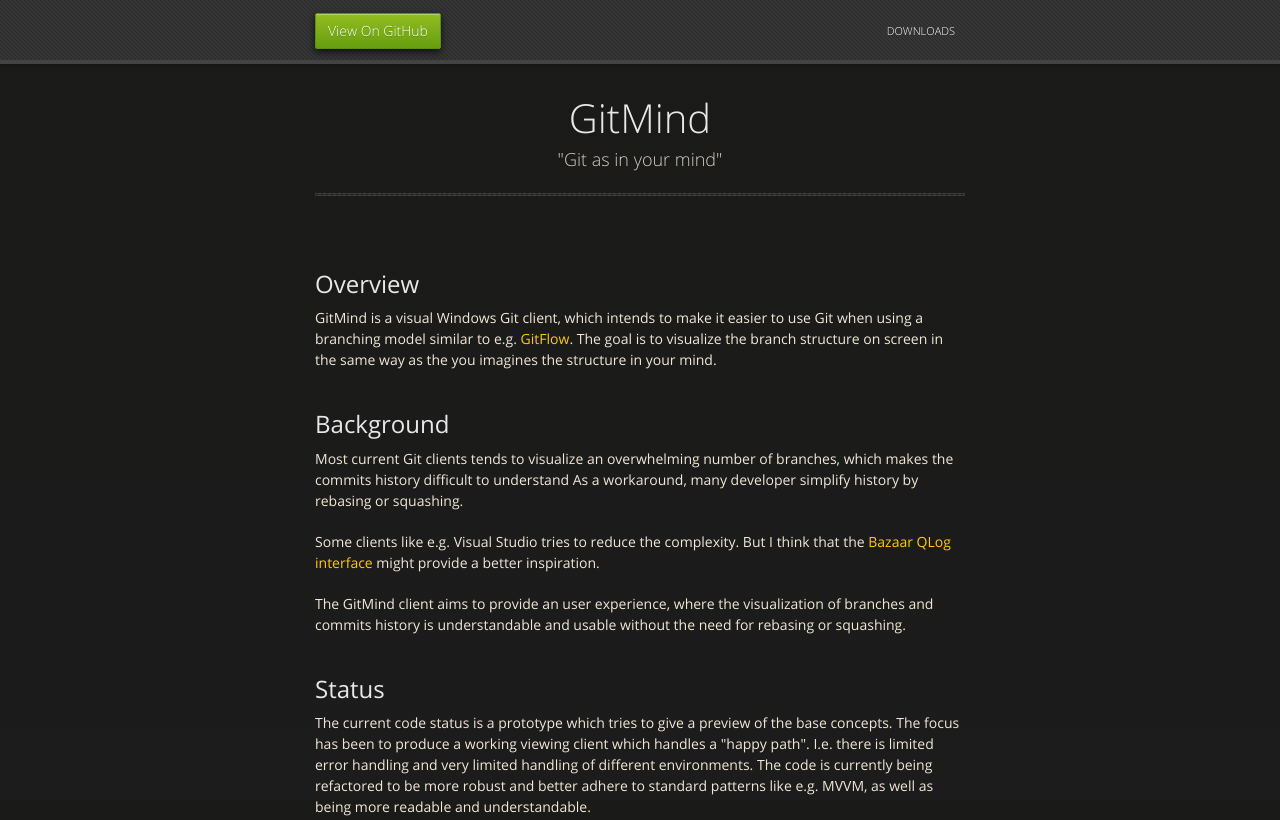
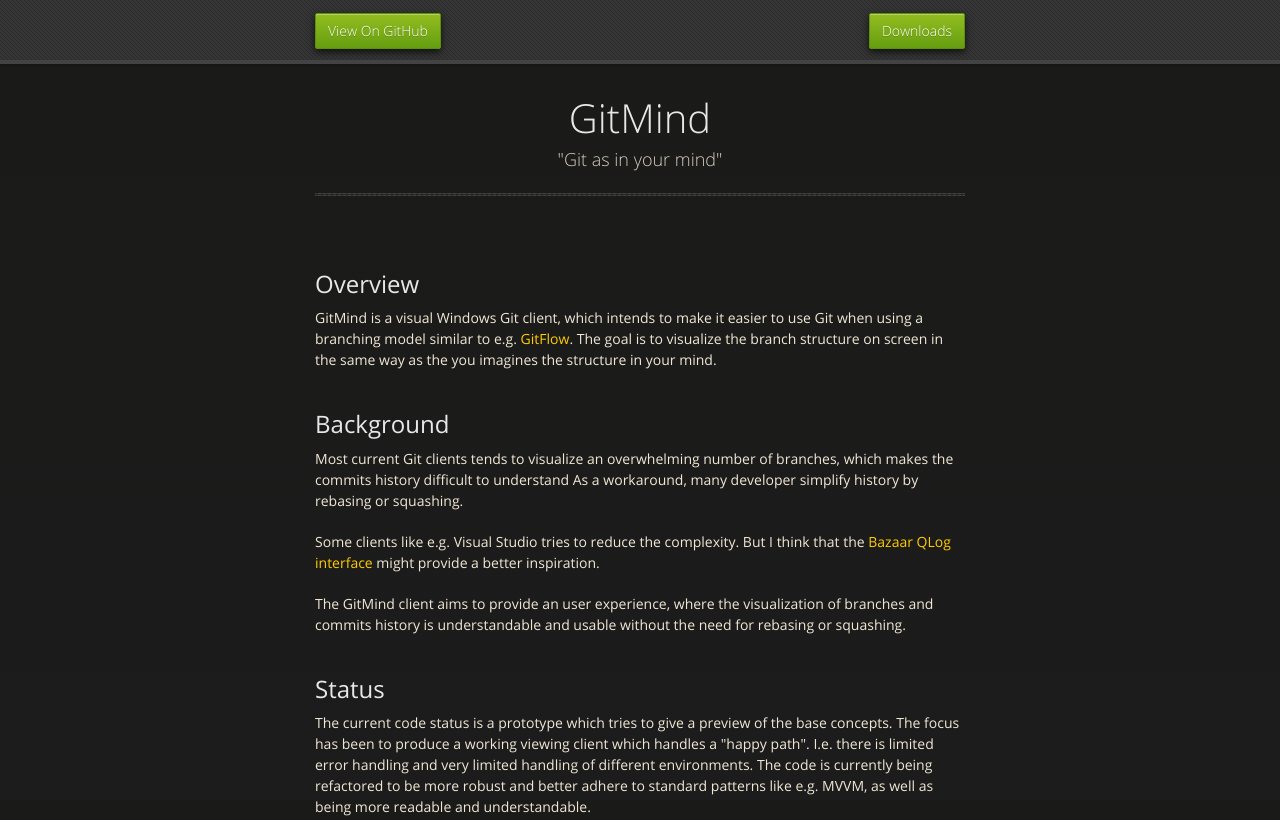
Before and after one commit to michael-reichenauer/GitMind, a plain HTML site: page index.html in a window 1280 px wide. Shown: the top 820 px of the page. Drawn offline with nearby package versions, Linux system fonts and the light colour scheme.

Commit message:
Adjusted download link

```diff
--- a/index.html
+++ b/index.html
@@ -21,9 +21,7 @@
       <div id="header">
         <nav>
           <li class="fork"><a href="https://github.com/michael-reichenauer/GitMind">View On GitHub</a></li>
-          <!--<li class="downloads"><a href="https://github.com/michael-reichenauer/GitMind/zipball/master">ZIP</a></li>-->
-
-          <li class="title">DOWNLOADS</li>
+          <li class="downloads"><a href="https://github.com/michael-reichenauer/GitMind/releases">Downloads</a></li>
         </nav>
       </div><!-- end header -->
 
```
